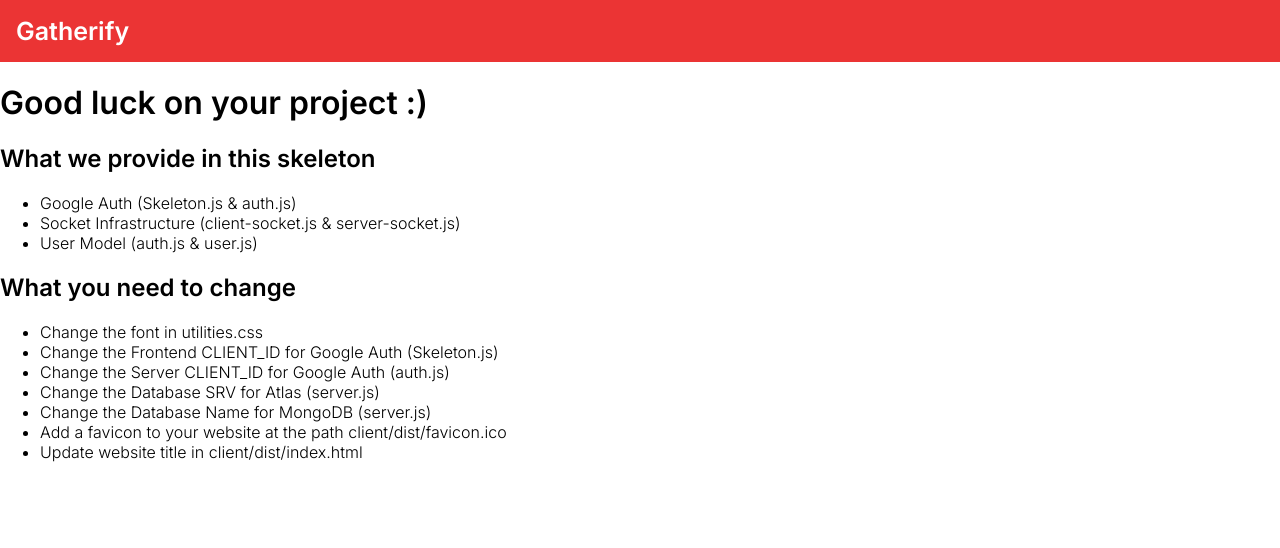
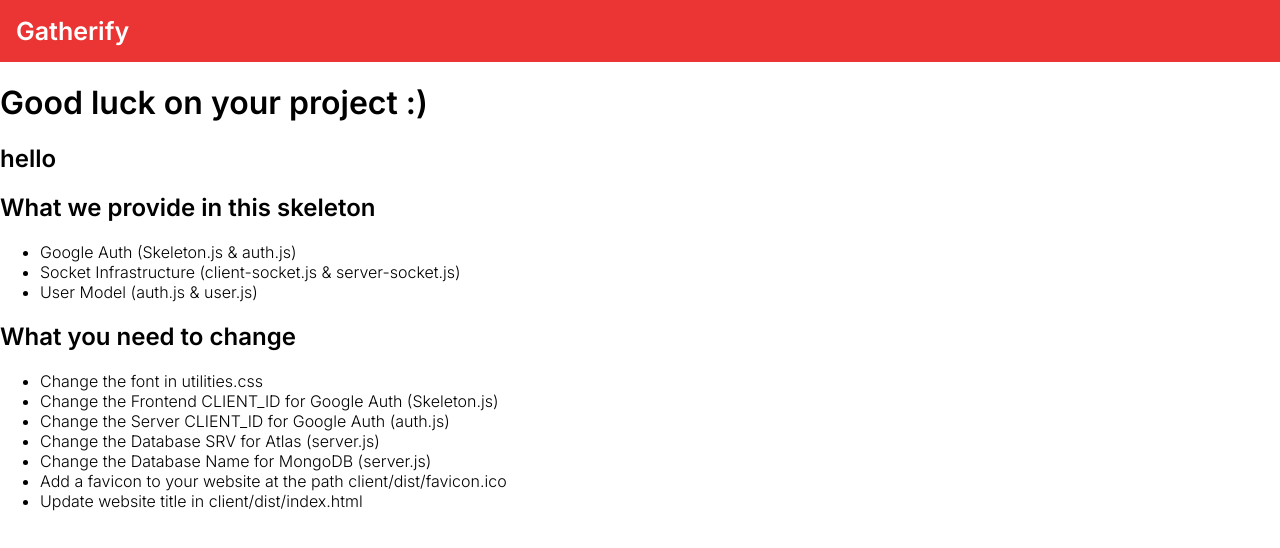
Before and after one commit to weblab-class/jliu473-jinwong01-cdarren, a React app: page / in a window 1280 px wide. Shown: the top 548 px of the page. Built offline with nearby package versions, Linux system fonts and the light colour scheme; no server answers; the HTML template or start-up script is replaced by a standard one.

Commit message:
test wq t
zzzzzzz:w
c/components/pages/Skeleton.tsx

```diff
--- /dev/null
+++ b/client/src/components/modules/EventCreation.tsx
@@ -0,0 +1,3 @@
+import React from "react";
+
+import "./NavBar.css";
--- a/client/src/components/pages/Skeleton.tsx
+++ b/client/src/components/pages/Skeleton.tsx
@@ -23,6 +23,7 @@ const Skeleton = (props: Props) => {
   return (
     <div>
       <h1>Good luck on your project :)</h1>
+      <h2> hello </h2>
       <h2> What we provide in this skeleton</h2>
       <ul>
         <li>Google Auth (Skeleton.js & auth.js)</li>
```
Also changed, not shown: client/src/components/modules/EventCreation.css (added), 1 other file (tests, documents, lock files or other folders).
